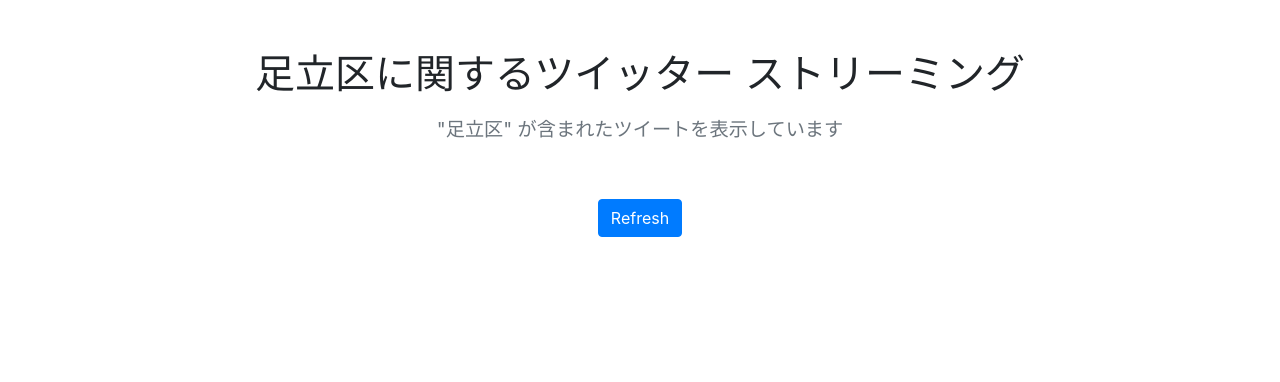
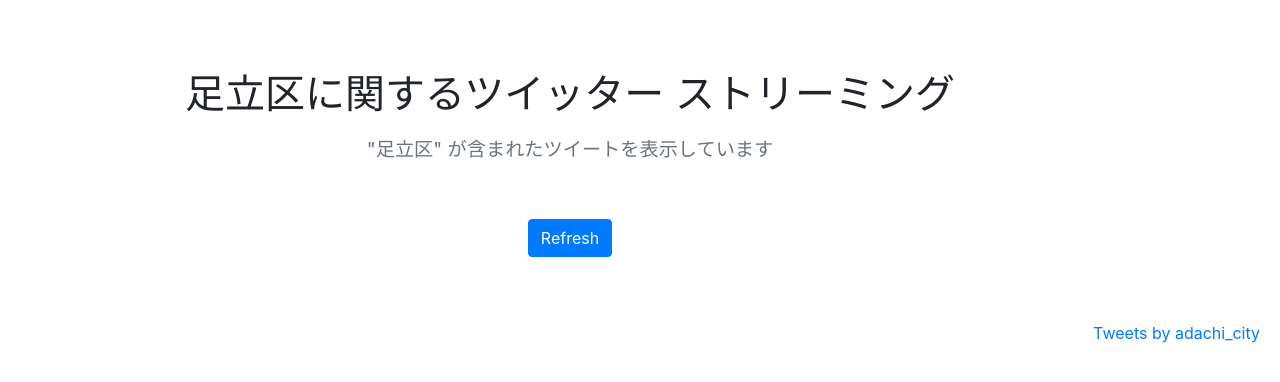
Before and after one commit to Code-for-Adachi/twitter-dashboard, a Flask app: page / in a window 1280 px wide. Shown: the top 382 px of the page. Run offline with Flask 2, Linux system fonts and the light colour scheme; data that the repository does not hold is empty; some libraries are stand-ins or nearby versions.

Commit message:
デザイン修正

```diff
--- a/flask_app/static/styles.css
+++ b/flask_app/static/styles.css
@@ -26,3 +26,13 @@
 .negative {
     border: 1px solid rgba(164, 0, 0, .8)
 }
+
+.tw-box {
+    float: right;
+    padding: 20px;
+}
+
+.container {
+    float: left;
+    padding: 20px;
+}
--- a/flask_app/templates/index.html
+++ b/flask_app/templates/index.html
@@ -59,6 +59,12 @@
         {% endfor %}
 
     </div>
+
+    <div class="tw-box">
+        <a class="twitter-timeline" href="https://twitter.com/adachi_city?ref_src=twsrc%5Etfw">Tweets by adachi_city</a>
+        <script async src="https://platform.twitter.com/widgets.js" charset="utf-8"></script>
+    </div>
+
 </body>
 
 </html>
```
